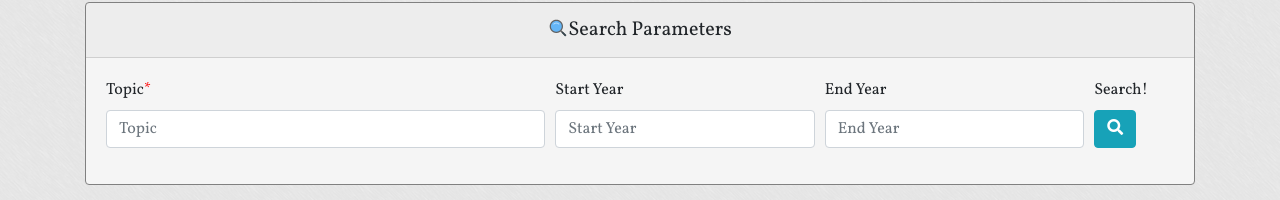
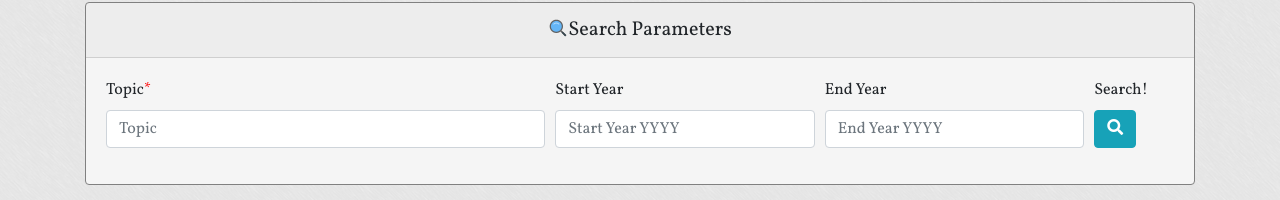
Before and after one commit to farha-neu/nyt-search, a React (Create React App) app in the folder client/: page / in a window 1280 px wide. Shown: the part 241-441 px from the top of the page. Built offline with nearby package versions, Linux system fonts and the light colour scheme; no server answers.

Commit message:
placeholder

```diff
--- a/client/src/components/Home/SearchForm.js
+++ b/client/src/components/Home/SearchForm.js
@@ -19,12 +19,12 @@ const SearchForm = props => (
                 <div className="form-group col-md-3">
                   <label htmlFor="start year">Start Year</label>
                   <input onChange={props.handleInputChange}  value={props.startYear} name="startYear"
-                  type="text" className="form-control" id="startYear" placeholder="Start Year"/>
+                  type="text" className="form-control" id="startYear" placeholder="Start Year YYYY"/>
                 </div>
                 <div className="form-group col-md-3">
                   <label htmlFor="end year">End Year</label>
                   <input onChange={props.handleInputChange} value={props.endYear} name="endYear"
-                  type="text" className="form-control" id="endYear" placeholder="End Year"/>
+                  type="text" className="form-control" id="endYear" placeholder="End Year YYYY"/>
                 </div>
                 <div className="form-group col-md-1">
                   <label htmlFor="searching">Search!</label>
```
